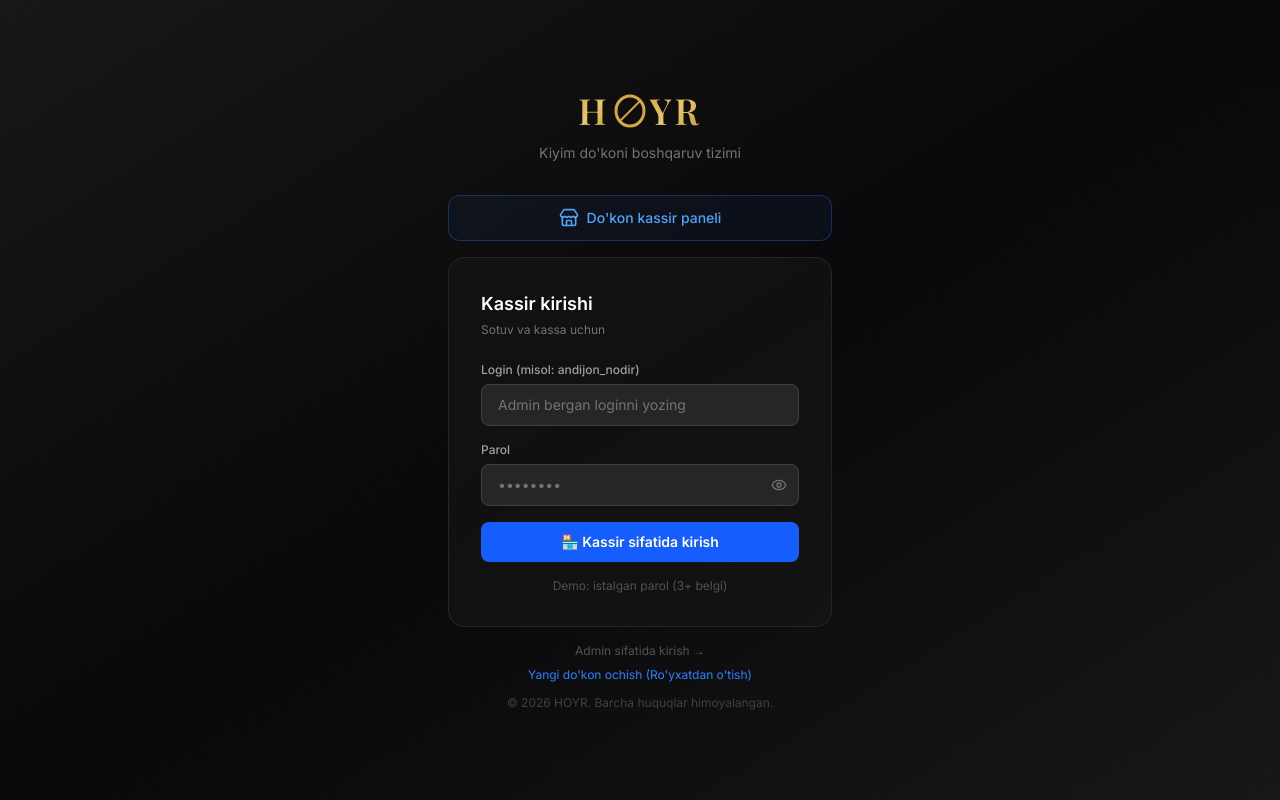
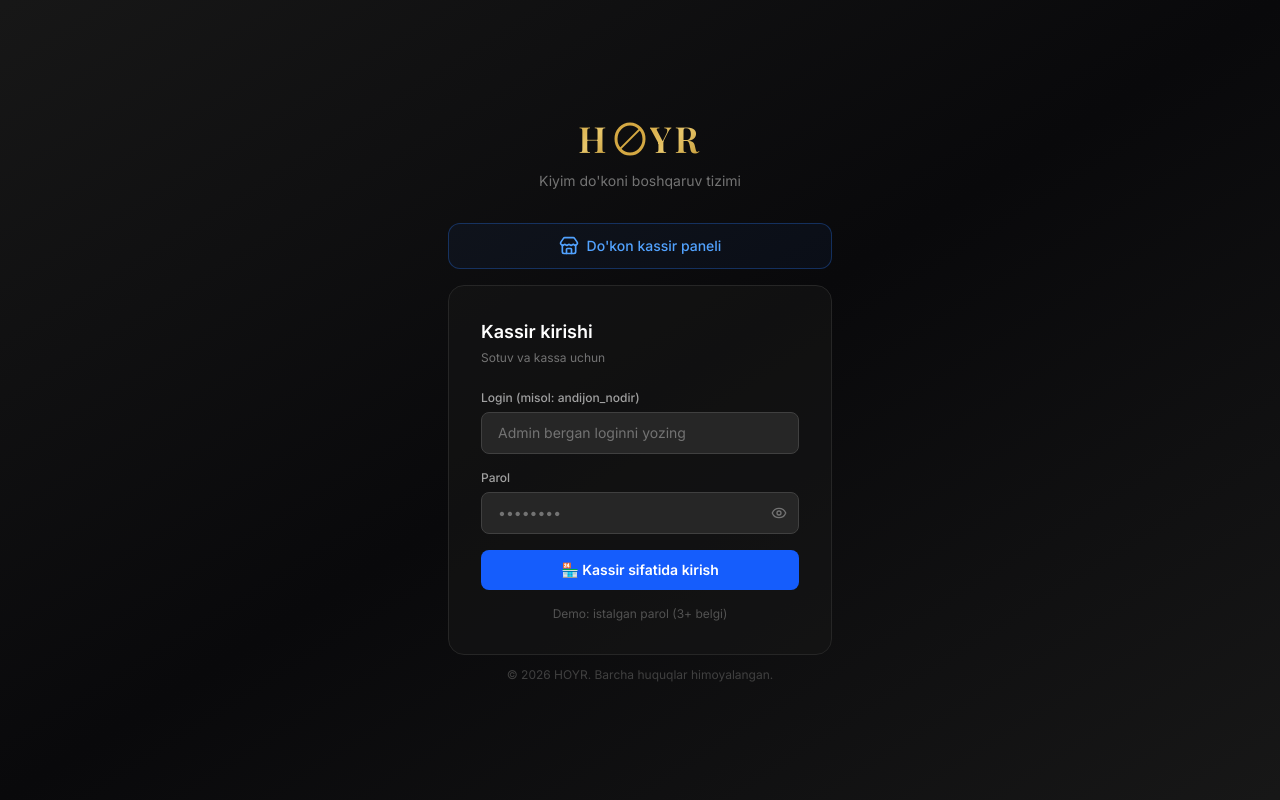
Before and after one commit to abrorbektreyder-web/SAAS-KIYIM-PRODUCKT, a Next.js app: page /pos in a window 1280 px wide. Built offline with nearby package versions, Linux system fonts and the light colour scheme; a web font is replaced by a local one.

Commit message:
security: kassir login oynasidan boshqa sahifalarga eltuvchi linklar o'chirildi

```diff
--- a/src/app/pos/page.tsx
+++ b/src/app/pos/page.tsx
@@ -96,15 +96,7 @@ export default function KassirLoginPage() {
                     <p className="mt-4 text-center text-xs text-neutral-600">Demo: istalgan parol (3+ belgi)</p>
                 </div>
 
-                {/* Linklar */}
-                <div className="mt-4 flex flex-col gap-2 text-center">
-                    <Link href="/admin" className="text-xs text-neutral-600 hover:text-neutral-400 transition-colors">
-                        Admin sifatida kirish →
-                    </Link>
-                    <Link href="/register" className="text-xs text-blue-500 hover:text-blue-400 transition-colors">
-                        Yangi do'kon ochish (Ro'yxatdan o'tish)
-                    </Link>
-                </div>
+                {/* Login forms finish without external links for safety */}
 
                 <p className="mt-3 text-center text-xs text-neutral-700">© 2026 HOYR. Barcha huquqlar himoyalangan.</p>
             </div>
```
